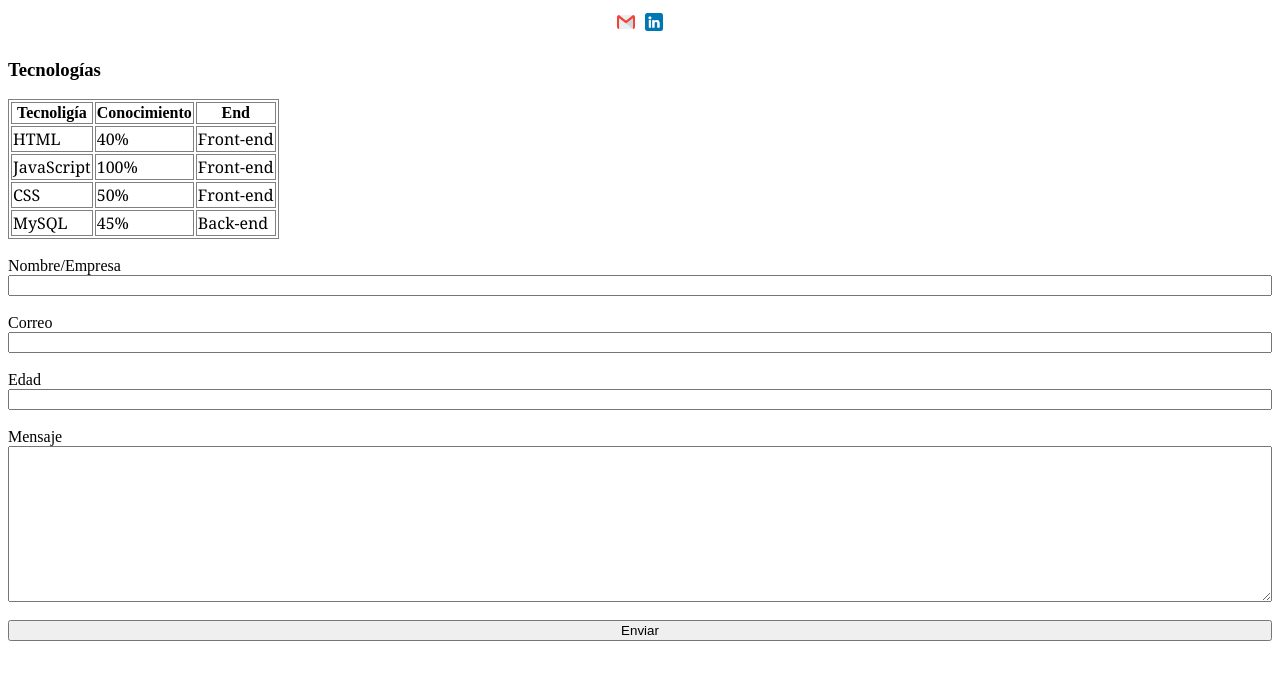
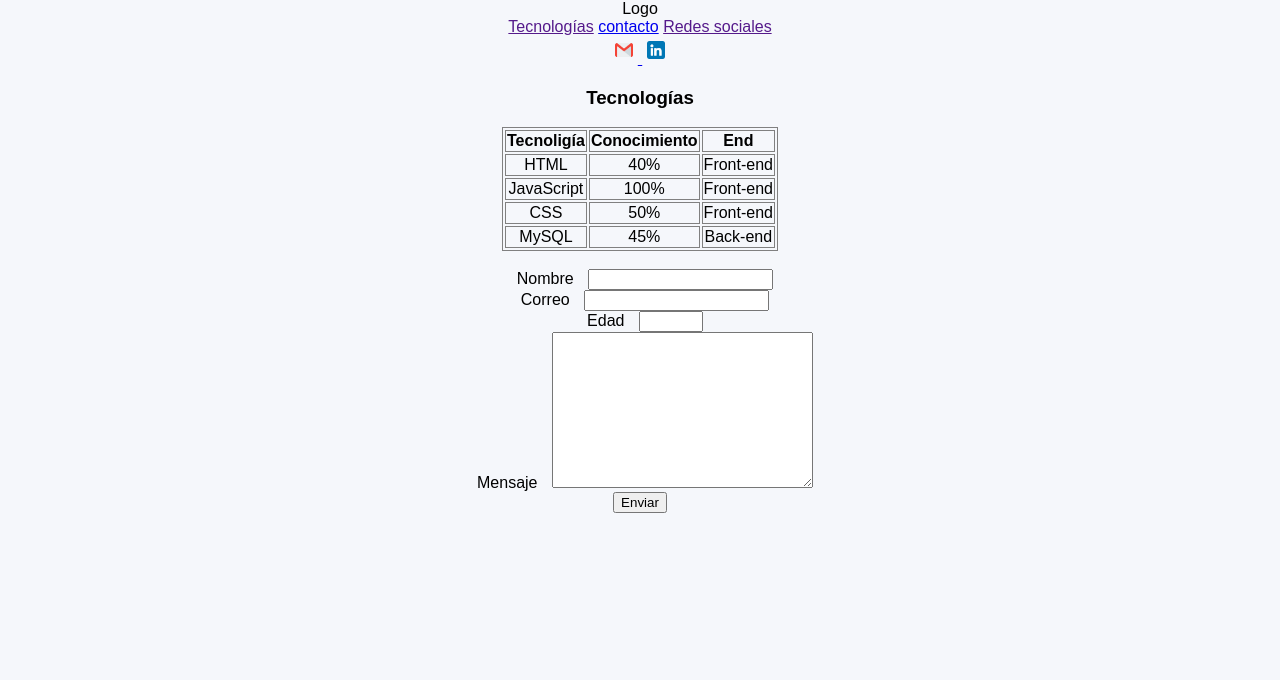
Before and after one commit to BrandonZamora98/Repositorio_html_avanzado, a plain HTML site: page Portafolio/index.html in a window 1280 px wide. Drawn offline with Linux system fonts and the light colour scheme.

Commit message:
Se estilo la estructura de la pagina, se implemento una nav bar

```diff
--- a/Portafolio/index.html
+++ b/Portafolio/index.html
@@ -8,6 +8,20 @@
     <title>Document</title>
 </head>
 <body>
+
+    <div class="app" >
+        <div class="navbar">
+            <nav>
+                <div class="logo">
+                    Logo
+                </div>
+                <div class="links">
+                    <a href="">Tecnologías</a>
+                    <a href="#formulario">contacto</a>
+                    <a href="">Redes sociales</a>
+                </div>
+            </nav>
+        </div>
         <div class="contacto">
             <a href="mailto:brandonalvazamora@gmail.com" target="_blank">
                 <img class="icon" src="/Portafolio/public/images/gmail.png" alt="">
@@ -16,7 +30,7 @@
                 <img class="icon" src="/Portafolio/public/images/linkedin.png" alt="">
             </a>
         </div>
-
+        <div class="table-tec">
             <h3>Tecnologías</h3>
             <table>
                 <thead>
@@ -52,11 +66,12 @@
 
                 </tfoot>
             </table>
+        </div>
         <br>
-
+        <div class="form-contact" id="formulario">
             <form action="" class="formulario">
 
-        <label for="name">Nombre/Empresa</label>
+                <label for="name">Nombre</label>
                 <input type="text" id="name">
                 <br>
                 <label for="mail">Correo</label>
@@ -70,5 +85,7 @@
                 <br>
                 <input type="submit" value="Enviar">
             </form>
+        </div>
+    </div>
 </body>
 </html>
--- a/Portafolio/styles/main.css
+++ b/Portafolio/styles/main.css
@@ -1,13 +1,37 @@
+body{
+    margin: 0;
+    font-family: 'Karla', sans-serif;
+    background-color: #f5f7fb;
+}
+
+.app{
+    display: flex;
+    align-items: center;
+    justify-content: center;
+    text-align: center;
+    flex-direction: column;
+}
+label {
+    margin: 10px;
+}
+
+.icon{
+    width: 18px;
+    height: 18px;
+    padding: 5px;
+}
+table, th, td{
+    border: 1px solid gray;
+}
+
+
+/*
 .contacto{
     margin: 0 auto;
     display: flex;
     justify-content: center;
 }
-.icon{
-    width: 18px;
-    height: 18px;
-    padding: 5px;
-}
+
 .formulario{
     margin: 0 auto;
     display: flex;
@@ -15,10 +39,9 @@
     justify-content: center;
 }
 
-table, th, td{
-    border: 1px solid gray;
-}
+
 
 tbody{
     font-family: Georgia, 'Times New Roman', Times, serif;
 }
+*/
--- a/practica de tablas/assets/style.css
+++ b/practica de tablas/assets/style.css
@@ -10,3 +10,10 @@ td{
     font-size: 11px;
     text-align: center;
 }
+
+.formulario{
+    margin: 0 auto;
+    display: flex;
+    flex-direction:column;
+    justify-content: center;
+}
```
Also changed, not shown: practica de tablas/index_formulario.html (+13 -1 lines). Lines whose indentation alone changed are shown as unchanged.
